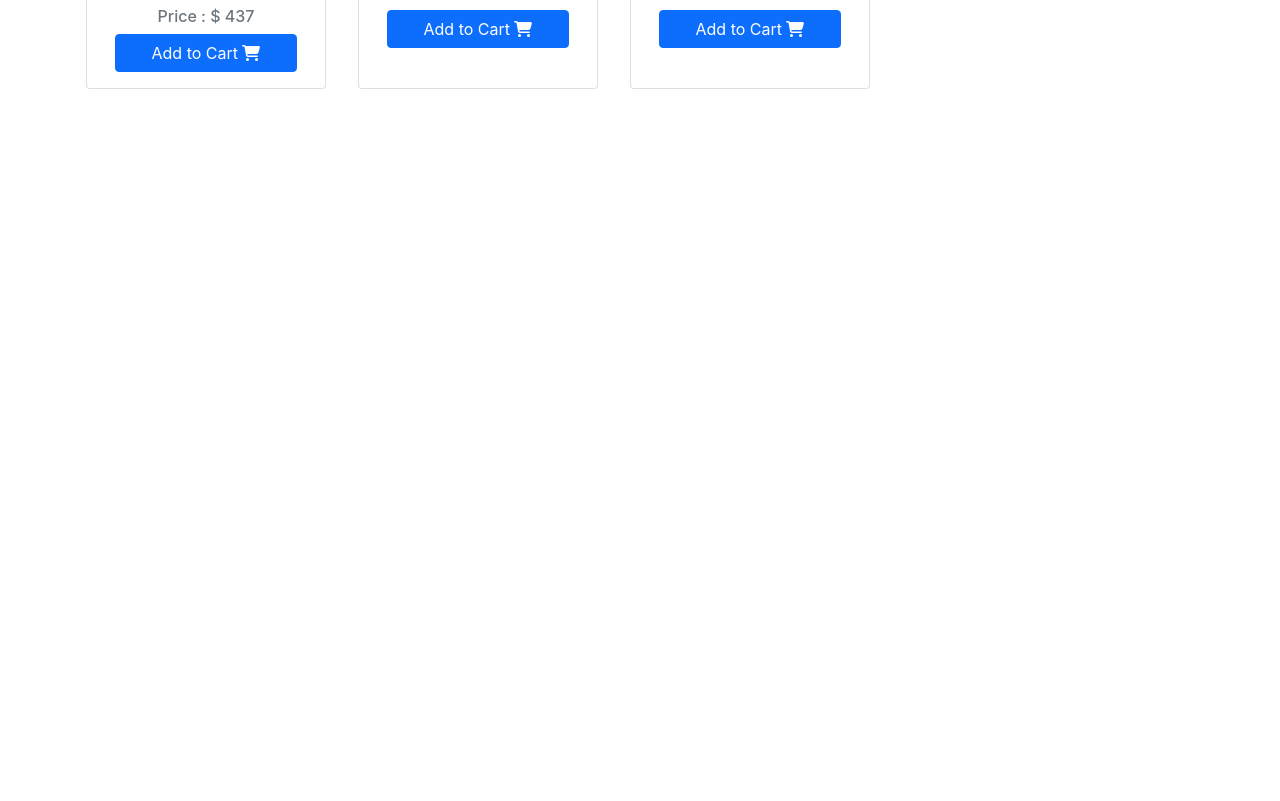
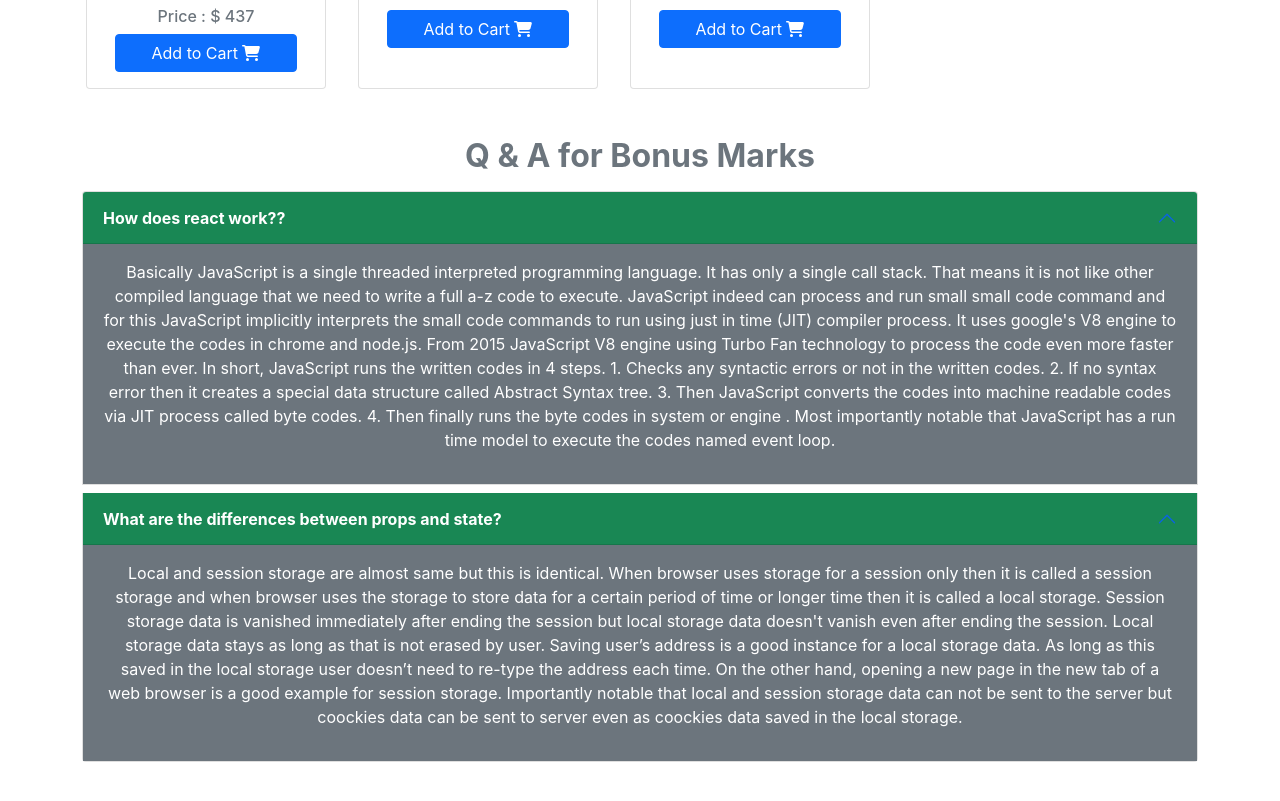
Before and after one commit to Zahid-BM/kopal-site-simple-react-SPA, a React (Create React App) app: page / in a window 1280 px wide. Shown: the part 1400-2201 px from the top of the page. Before the commit the page ends 1537 px from the top, so only its background shows below. Built offline with nearby package versions, Linux system fonts and the light colour scheme.

Commit message:
question added to the site Alhamdulillah

```diff
--- a/public/index.html
+++ b/public/index.html
@@ -41,6 +41,10 @@
       To begin the development, run `npm start` or `yarn start`.
       To create a production bundle, use `npm run build` or `yarn build`.
     -->
+  <!-- bootstrap script tag -->
+  <script src="https://cdn.jsdelivr.net/npm/bootstrap@5.0.2/dist/js/bootstrap.bundle.min.js"
+    integrity="sha384-MrcW6ZMFYlzcLA8Nl+NtUVF0sA7MsXsP1UyJoMp4YLEuNSfAP+JcXn/tWtIaxVXM" crossorigin="anonymous">
+  </script>
 </body>
 
 </html>
--- a/src/App.js
+++ b/src/App.js
@@ -1,4 +1,5 @@
 import './App.css';
+import Answer from './components/Answer/Answer';
 import Header from './components/Header/Header';
 import HomePage from './components/HomePage/HomePage';
 
@@ -7,6 +8,7 @@ function App() {
     <div className="App">
       <Header></Header>
       <HomePage></HomePage>
+      <Answer></Answer>
     </div>
   );
 }
--- /dev/null
+++ b/src/components/Answer/Answer.js
@@ -0,0 +1,78 @@
+import React from 'react';
+
+const Answer = () => {
+    return (
+
+        <div className="container my-5">
+            <h2 className="fw-bolder text-center text-secondary">Q & A for Bonus Marks</h2>
+            <div className="row ">
+                <div className="col-12 ">
+                    <div className="accordion w-100 " id="accordionExample">
+
+                        <div className="accordion-item my-2 ">
+                            <h2 className="accordion-header" id="headingOne">
+                                <button className="accordion-button bg-success text-white fw-bold " type="button"
+                                    data-bs-toggle="collapse" data-bs-target="#collapseOne" aria-expanded="true"
+                                    aria-controls="collapseOne">
+                                    How does react work??
+                                </button>
+                            </h2>
+                            <div id="collapseOne" className="accordion-collapse collapse show" aria-labelledby="headingOne"
+                                data-bs-parent="#accordionExample">
+                                <div className="accordion-body bg-secondary text-white">
+                                    <p> Basically JavaScript is a single threaded interpreted programming language. It
+                                        has only a single call stack. That means it is not like other compiled language
+                                        that we need to write a full a-z code to execute. JavaScript indeed can process
+                                        and run small small code command and for this JavaScript implicitly interprets
+                                        the small code commands to run using just in time (JIT) compiler process. It
+                                        uses google's V8 engine to execute the codes in chrome and node.js. From 2015
+                                        JavaScript V8 engine using Turbo Fan technology to process the code even more
+                                        faster than ever. In short, JavaScript runs the written codes in 4 steps. 1.
+                                        Checks any syntactic errors or not in the written codes. 2. If no syntax error
+                                        then it creates a special data structure called Abstract Syntax tree. 3. Then
+                                        JavaScript converts the codes into machine readable codes via JIT process called
+                                        byte codes. 4. Then finally runs the byte codes in system or engine . Most
+                                        importantly notable that JavaScript has a run time model to execute the codes
+                                        named event loop.</p>
+                                </div>
+                            </div>
+                        </div>
+                        <div className="accordion-item">
+                            <h2 className="accordion-header" id="headingOne1">
+                                <button className="accordion-button bg-success text-white fw-bold " type="button"
+                                    data-bs-toggle="collapse" data-bs-target="#collapseOne1" aria-expanded="true"
+                                    aria-controls="collapseOne1">
+                                    What are the differences between props and state?
+                                </button>
+                            </h2>
+                            <div id="collapseOne1" className="accordion-collapse collapse show"
+                                aria-labelledby="headingOne1" data-bs-parent="#accordionExample">
+                                <div className="accordion-body bg-secondary text-white">
+                                    <p> Local and session storage are almost same but this is identical. When browser
+                                        uses storage for a session only then it is called a session storage and when
+                                        browser uses the storage to store data for a certain period of time or longer
+                                        time then it is called a local storage. Session storage data is vanished
+                                        immediately after ending the session but local storage data doesn't vanish even
+                                        after ending the session. Local storage data stays as long as that is not erased
+                                        by user. Saving user’s address is a good instance for a local storage data. As
+                                        long as this saved in the local storage user doesn’t need to re-type the address
+                                        each time. On the other hand, opening a new page in the new tab of a web browser
+                                        is a good example for session storage. Importantly notable that local and
+                                        session storage data can not be sent to the server but coockies data can be sent
+                                        to server even as coockies data saved in the local storage.</p>
+                                </div>
+                            </div>
+                        </div>
+
+                    </div>
+                </div>
+
+
+            </div>
+
+        </div>
+
+    );
+};
+
+export default Answer;
```
